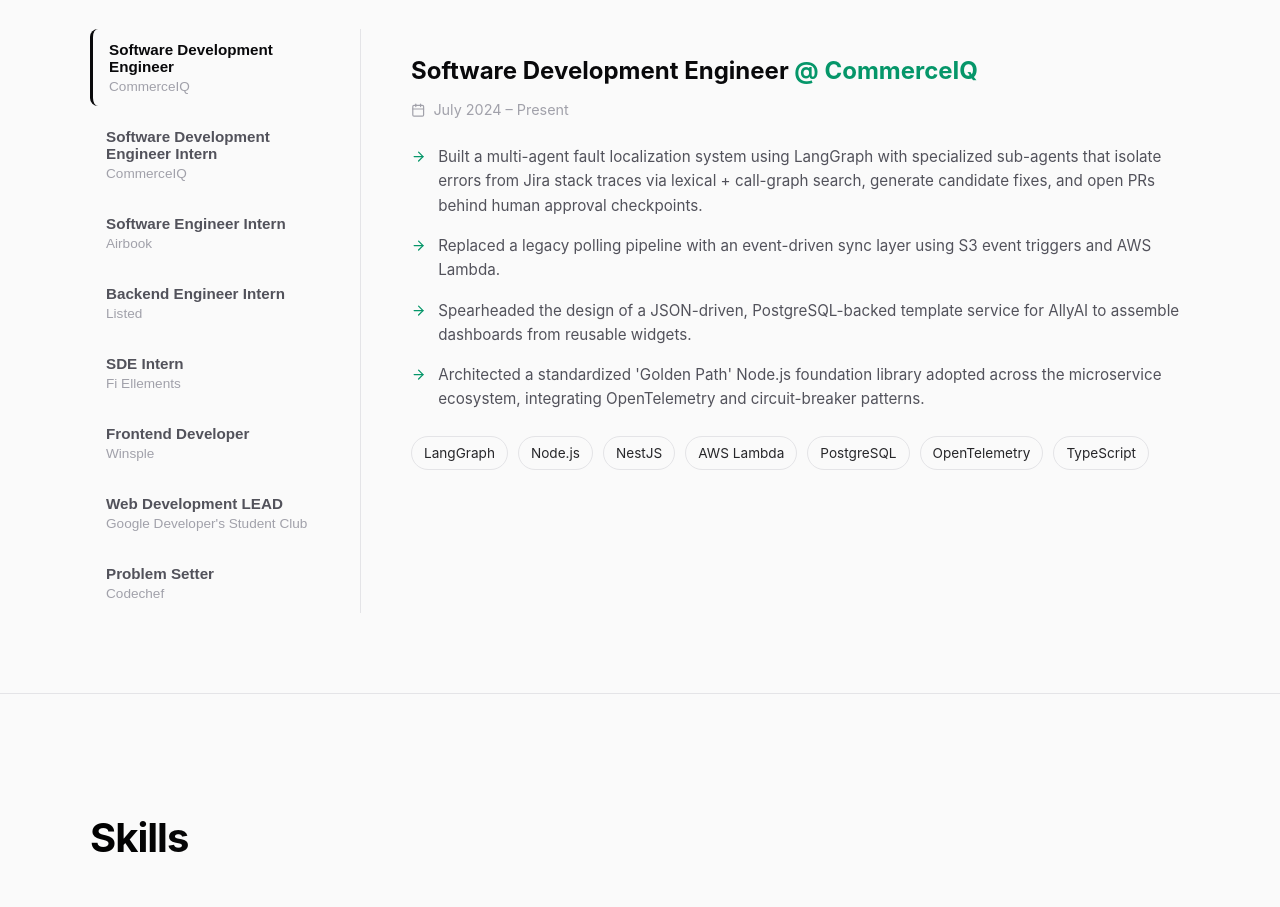
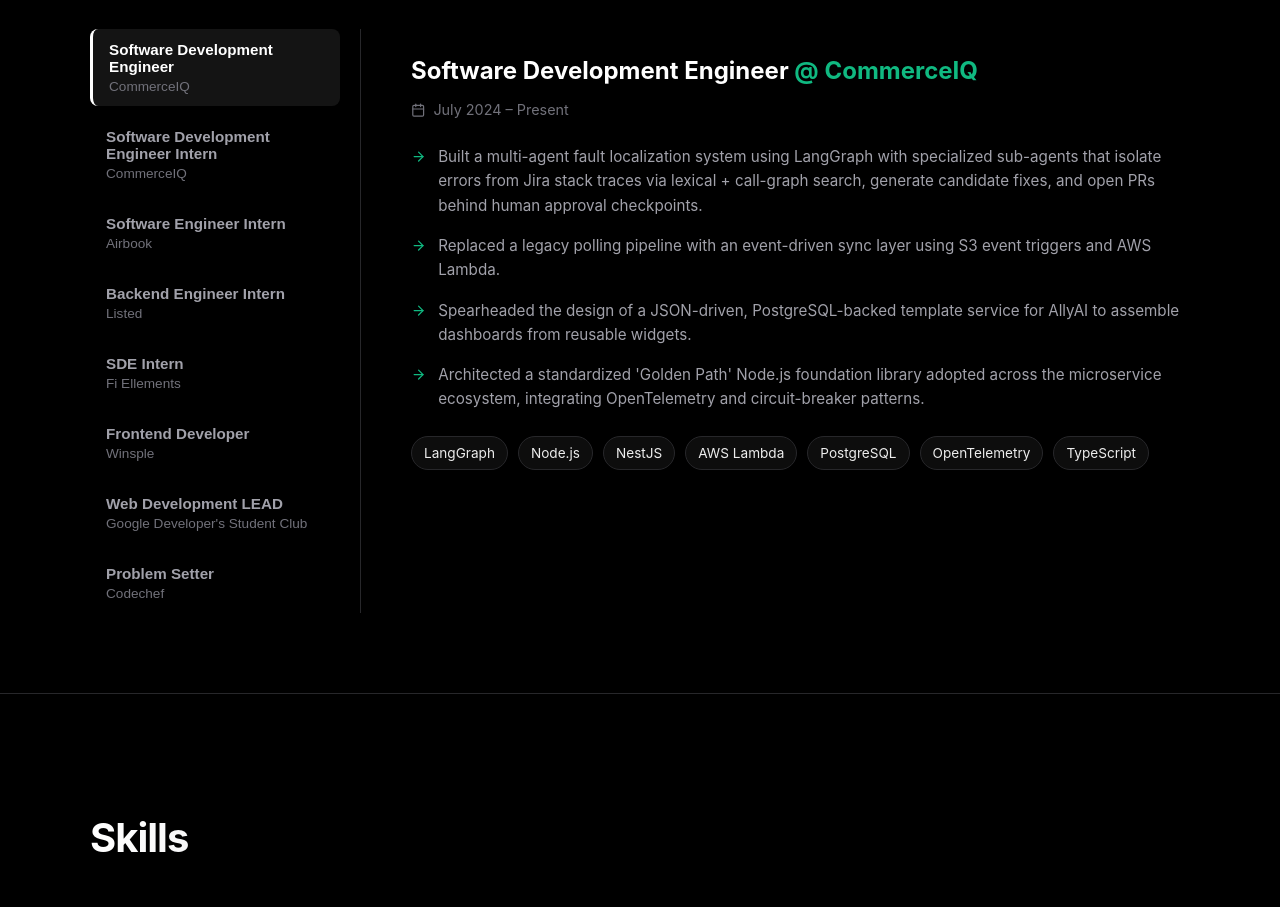
Before and after one commit to Aviroop-001/Portfolio, a React (Create React App) app: page / in a window 1280 px wide. Shown: the part 1460-2367 px from the top of the page. Built offline with nearby package versions, Linux system fonts and the light colour scheme; no server answers; a web font is replaced by a local one.

Commit message:
DTP-106 fix: force strict initial dark mode state and apply theme selectors to root, html, and body

```diff
--- a/src/App.jsx
+++ b/src/App.jsx
@@ -28,15 +28,13 @@ function App() {
   const [activeSection, setActiveSection] = useState('intro');
   const [isMobileMenuOpen, setIsMobileMenuOpen] = useState(false);
 
-  // Initialize theme from localStorage or default to dark
-  const [theme, setTheme] = useState(() => {
-    const saved = localStorage.getItem('portfolio-theme');
-    return (saved === 'light' || saved === 'dark') ? saved : 'dark';
-  });
+  // Always default strictly to dark mode on initial load
+  const [theme, setTheme] = useState('dark');
 
-  // Apply theme to HTML root element synchronously
+  // Apply theme to HTML root and body elements
   useEffect(() => {
     document.documentElement.setAttribute('data-theme', theme);
+    document.body.setAttribute('data-theme', theme);
     localStorage.setItem('portfolio-theme', theme);
   }, [theme]);
 
--- a/src/global.scss
+++ b/src/global.scss
@@ -20,9 +20,14 @@ $font-heading: 'Geist', -apple-system, BlinkMacSystemFont, sans-serif;
 $font-body: 'Geist', -apple-system, BlinkMacSystemFont, sans-serif;
 $font-mono: 'JetBrains Mono', monospace;
 
-:root {
+:root,
+html[data-theme="dark"],
+body[data-theme="dark"],
+[data-theme="dark"] {
   --bg-color: #000000;
   --text-color: #ededed;
+  --text-primary: #f3f4f6;
+  --nav-bg: rgba(10, 10, 10, 0.8);
   --title-color: #ffffff;
   --subtext-color: #a1a1aa;
   --muted-text: #71717a;
@@ -49,6 +54,8 @@ $font-mono: 'JetBrains Mono', monospace;
   --name-gradient-end: #a1a1aa;
 }
 
+html[data-theme="light"],
+body[data-theme="light"],
 [data-theme="light"] {
   --bg-color: #fafafa;
   --text-color: #27272a;
@@ -80,24 +87,6 @@ $font-mono: 'JetBrains Mono', monospace;
   --name-gradient-end: #52525b;
 }
 
-[data-theme="dark"] {
-  --name-gradient-start: #ffffff;
-  --name-gradient-end: #a1a1aa;
-
-  --bg-color: #000000;
-  --text-color: #ededed;
-  --text-primary: #f3f4f6;
-  --nav-bg: rgba(10, 10, 10, 0.8);
-  --title-color: #ffffff;
-  --subtext-color: #a1a1aa;
-  --muted-text: #71717a;
-  --card-bg: #09090b;
-  --card-solid: #18181b;
-  --secondary-bg: #18181b;
-  --accent-primary: #ffffff;
-  --border-color: #27272a;
-}
-
 // Global Variables linking to Theme Tokens
 $bg-beige: var(--bg-color);
 $text-charcoal: var(--text-color);
```
